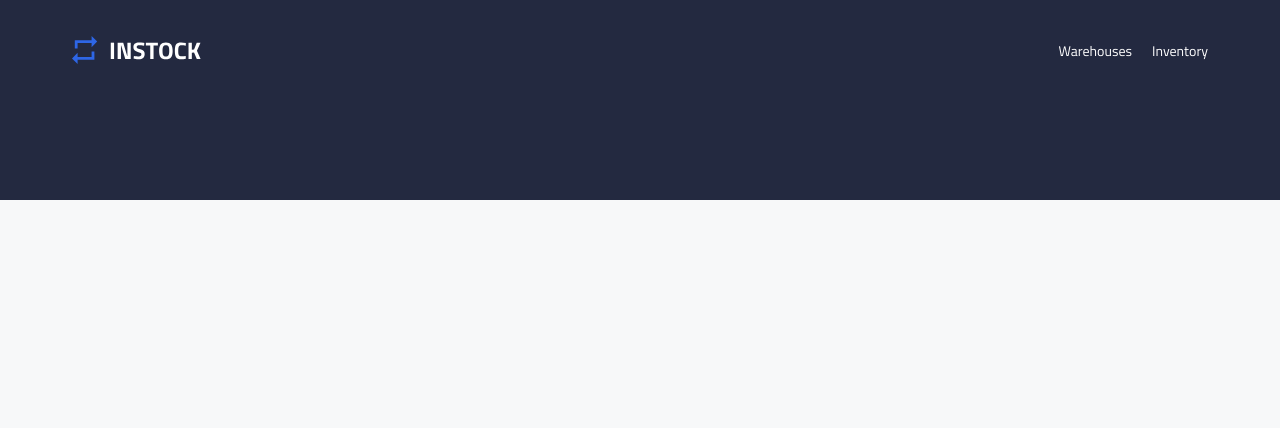
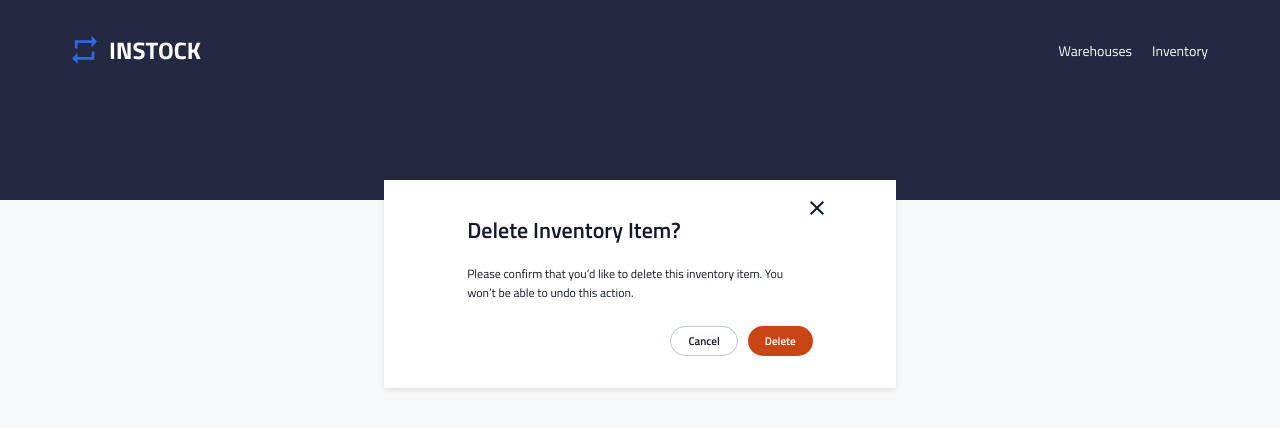
Before and after one commit to dcconde/witty-willows-instock, a React (Vite) app: page /deleteinventory/1 in a window 1280 px wide. Shown: the top 428 px of the page. Built offline with nearby package versions, Linux system fonts and the light colour scheme; no server answers.

Commit message:
add functionality to delete inventory item

```diff
--- a/src/App.jsx
+++ b/src/App.jsx
@@ -24,7 +24,7 @@ function App() {
           element={<WarehouseDetailsPage />}
         />
         <Route path="/inventory" element={<InventoryPage />} />
-        <Route path="/deleteinventory" element={<DeleteInventory />} />
+        <Route path="/deleteinventory/:id" element={<DeleteInventory />} />
         <Route path="/inventory/:id" element={<InventoryItemDetailsPage />} />
         <Route path="/inventory/:id/edit" element={<EditInventoryItemPage />} />
         <Route
--- a/src/components/DeleteInventory/DeleteInventory.jsx
+++ b/src/components/DeleteInventory/DeleteInventory.jsx
@@ -1,25 +1,70 @@
+import React from "react";
+import { useNavigate, useParams } from "react-router-dom";
 import "./DeleteInventory.scss";
 import Close from "../../assets/icons/close-24px.svg";
-
 function DeleteInventory() {
+  const navigate = useNavigate();
+  const { id } = useParams();
+  console.log("DeleteInventory component received id:", id);
+  const handleDelete = async () => {
+    const numericId = Number(id);
+    if (isNaN(numericId)) {
+      console.error("Invalid ID format.");
+      return;
+    }
+    try {
+      const record = await fetch(
+        `http://localhost:8080/api/inventories/${numericId}`
+      ).then((res) => {
+        if (!res.ok) {
+          throw new Error("Record not found before deletion.");
+        }
+        return res.json();
+      });
+      console.log("Record before deletion:", record);
+      const response = await fetch(
+        `http://localhost:8080/api/inventories/${numericId}`,
+        {
+          method: "DELETE",
+        }
+      );
+      if (response.status === 204) {
+        console.log("Successfully deleted inventory item with id:", numericId);
+        navigate("/inventory");
+      } else if (response.status === 404) {
+        console.error("Inventory item not found on DELETE");
+      } else {
+        console.error(
+          "Failed to delete inventory item, status:",
+          response.status
+        );
+      }
+    } catch (error) {
+      console.error("Error deleting inventory item:", error);
+    }
+  };
+  const handleCancel = () => {
+    navigate(-1);
+  };
   return (
     <div className="card">
       <section className="deleteinventory">
         <img src={Close} alt="Close Icon" className="deleteinventory__img" />
-        <h1 className="deleteinventory__h1">
-          Delete Television inventory item?
-        </h1>
+        <h1 className="deleteinventory__h1">Delete Inventory Item?</h1>
         <p className="deleteinventory__p">
-          Please confirm that you’d like to delete Television from the inventory
-          list. You won’t be able to undo this action.
+          Please confirm that you’d like to delete this inventory item. You
+          won’t be able to undo this action.
         </p>
         <div className="deleteinventory__btn">
-          <button className="deleteinventory__btn1">Cancel</button>
-          <button className="deleteinventory__btn2">Delete</button>
+          <button className="deleteinventory__btn1" onClick={handleCancel}>
+            Cancel
+          </button>
+          <button className="deleteinventory__btn2" onClick={handleDelete}>
+            Delete
+          </button>
         </div>
       </section>
     </div>
   );
 }
-
 export default DeleteInventory;
--- a/src/components/InventoryList/InventoryList.jsx
+++ b/src/components/InventoryList/InventoryList.jsx
@@ -107,11 +107,13 @@ function InventoryList({ inventoriesData }) {
                 </div>
                 <div className="inventories-list__section">
                   <h4 className="inventories-list__section-title">Actions</h4>
-                  <img
-                    src={deleteIcon}
-                    alt="delete icon"
-                    className="inventories-list__delete-icon"
-                  />
+                  <Link to={`/deleteinventory/${id}`}>
+                    <img
+                      src={deleteIcon}
+                      alt="delete icon"
+                      className="inventories-list__delete-icon"
+                    />
+                  </Link>
                   <Link to={`/inventory/${id}/edit`}>
                     <img
                       src={editIcon}
```
